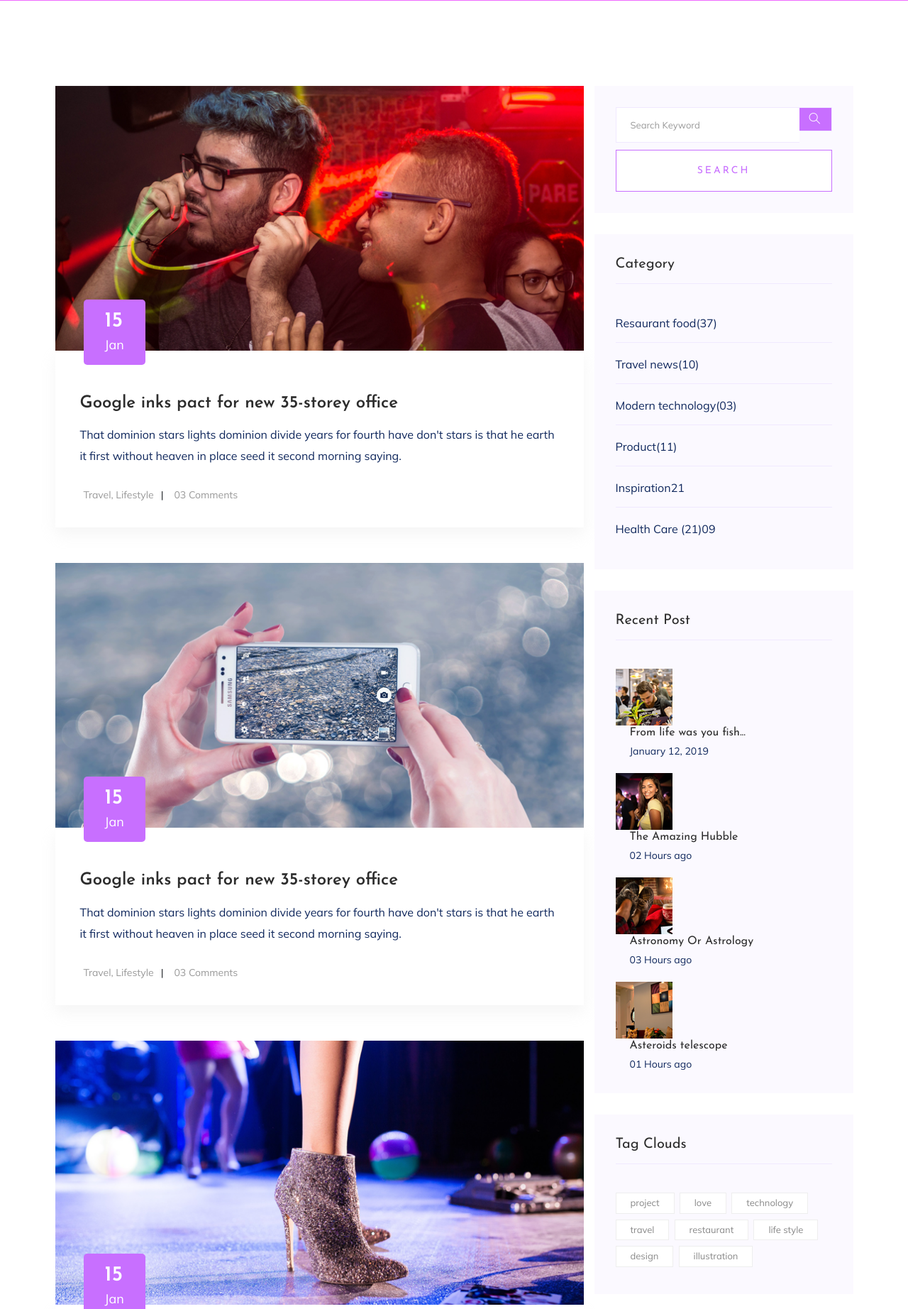
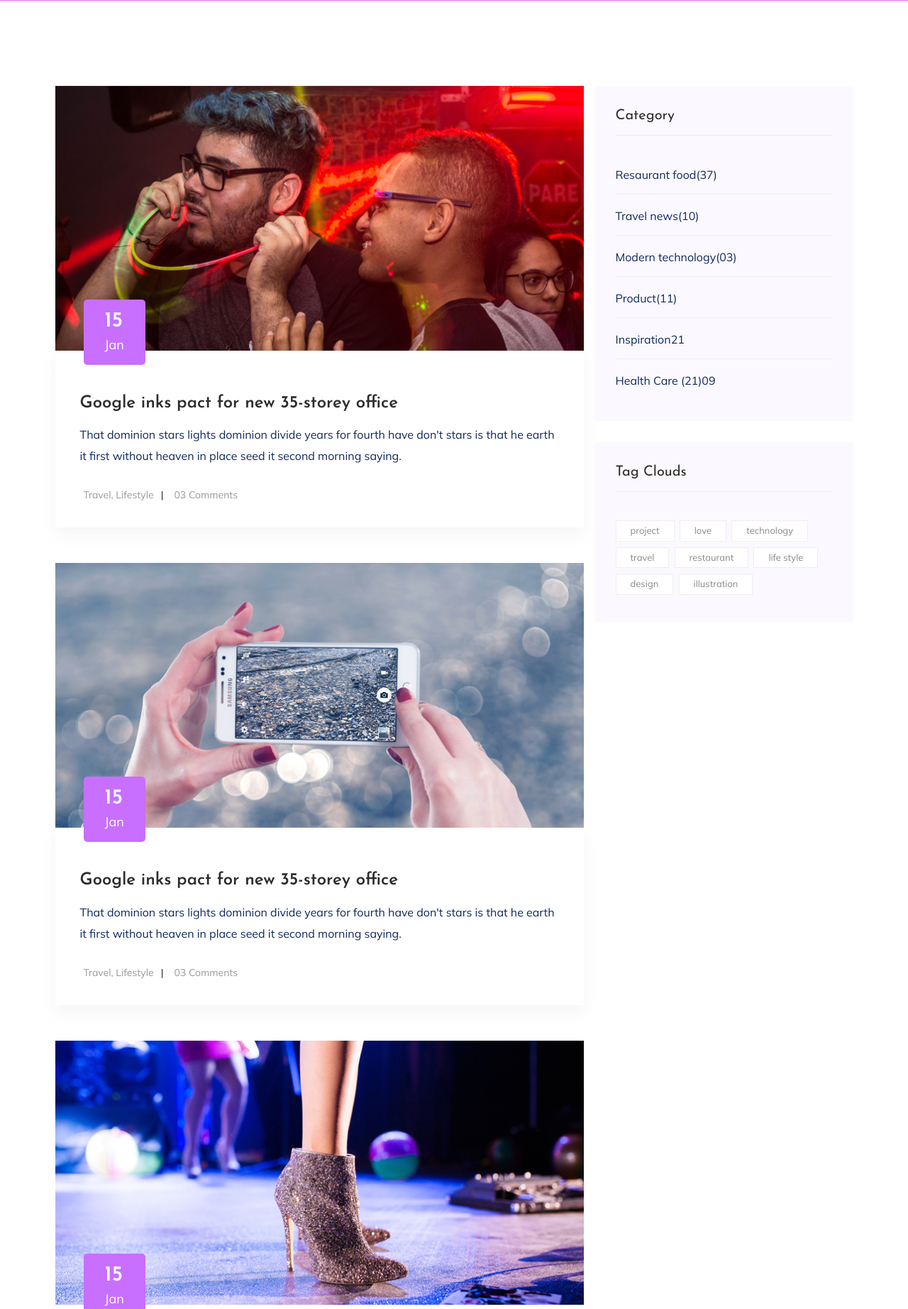
Before and after one commit to whoseinm/project-full-stack, a CodeIgniter app: page /courseAZ/blog in a window 1280 px wide. Shown: the part 399-2243 px from the top of the page at 71% size. Run offline with CodeIgniter, Linux system fonts and the light colour scheme; some libraries are stand-ins or nearby versions.

Commit message:
sidebar changed

```diff
--- a/application/views/user/blog.php
+++ b/application/views/user/blog.php
@@ -157,21 +157,6 @@
           </div>
           <div class="col-lg-4">
             <div class="blog_right_sidebar">
-              <aside class="single_sidebar_widget search_widget">
-                <form action="#">
-                  <div class="form-group">
-                    <div class="input-group mb-3">
-                      <input type="text" class="form-control" placeholder='Search Keyword'
-                        onfocus="this.placeholder = ''" onblur="this.placeholder = 'Search Keyword'">
-                      <div class="input-group-append">
-                        <button class="btns" type="button"><i class="ti-search"></i></button>
-                      </div>
-                    </div>
-                  </div>
-                  <button class="button rounded-0 primary-bg text-white w-100 btn_1 boxed-btn"
-                    type="submit">Search</button>
-                </form>
-              </aside>
               <aside class="single_sidebar_widget post_category_widget">
                 <h4 class="widget_title" style="color: #2d2d2d;">Category</h4>
                 <ul class="list cat-list">
@@ -213,45 +198,6 @@
                   </li>
                 </ul>
               </aside>
-              <aside class="single_sidebar_widget popular_post_widget">
-                <h3 class="widget_title" style="color: #2d2d2d;">Recent Post</h3>
-                <div class="media post_item">
-                  <img src="<?php echo base_url('assets/user/')?>img/post/post_1.png" alt="post">
-                  <div class="media-body">
-                    <a href="blog_details.html">
-                      <h3 style="color: #2d2d2d;">From life was you fish...</h3>
-                    </a>
-                    <p>January 12, 2019</p>
-                  </div>
-                </div>
-                <div class="media post_item">
-                  <img src="<?php echo base_url('assets/user/')?>img/post/post_2.png" alt="post">
-                  <div class="media-body">
-                    <a href="blog_details.html">
-                      <h3 style="color: #2d2d2d;">The Amazing Hubble</h3>
-                    </a>
-                    <p>02 Hours ago</p>
-                  </div>
-                </div>
-                <div class="media post_item">
-                  <img src="<?php echo base_url('assets/user/')?>img/post/post_3.png" alt="post">
-                  <div class="media-body">
-                    <a href="blog_details.html">
-                      <h3 style="color: #2d2d2d;">Astronomy Or Astrology</h3>
-                    </a>
-                    <p>03 Hours ago</p>
-                  </div>
-                </div>
-                <div class="media post_item">
-                  <img src="<?php echo base_url('assets/user/')?>img/post/post_4.png" alt="post">
-                  <div class="media-body">
-                    <a href="blog_details.html">
-                      <h3 style="color: #2d2d2d;">Asteroids telescope</h3>
-                    </a>
-                    <p>01 Hours ago</p>
-                  </div>
-                </div>
-              </aside>
               <aside class="single_sidebar_widget tag_cloud_widget">
                 <h4 class="widget_title" style="color: #2d2d2d;">Tag Clouds</h4>
                 <ul class="list">
@@ -281,52 +227,7 @@
                   </li>
                 </ul>
               </aside>
-              <aside class="single_sidebar_widget instagram_feeds">
-                <h4 class="widget_title" style="color: #2d2d2d;">Instagram Feeds</h4>
-                <ul class="instagram_row flex-wrap">
-                  <li>
-                    <a href="#">
-                      <img class="img-fluid" src="<?php echo base_url('assets/user/')?>img/post/post_5.png" alt="">
-                    </a>
-                  </li>
-                  <li>
-                    <a href="#">
-                      <img class="img-fluid" src="<?php echo base_url('assets/user/')?>img/post/post_6.png" alt="">
-                    </a>
-                  </li>
-                  <li>
-                    <a href="#">
-                      <img class="img-fluid" src="<?php echo base_url('assets/user/')?>img/post/post_7.png" alt="">
-                    </a>
-                  </li>
-                  <li>
-                    <a href="#">
-                      <img class="img-fluid" src="<?php echo base_url('assets/user/')?>img/post/post_8.png" alt="">
-                    </a>
-                  </li>
-                  <li>
-                    <a href="#">
-                      <img class="img-fluid" src="<?php echo base_url('assets/user/')?>img/post/post_9.png" alt="">
-                    </a>
-                  </li>
-                  <li>
-                    <a href="#">
-                      <img class="img-fluid" src="<?php echo base_url('assets/user/')?>img/post/post_10.png" alt="">
-                    </a>
-                  </li>
-                </ul>
-              </aside>
-              <aside class="single_sidebar_widget newsletter_widget">
-                <h4 class="widget_title" style="color: #2d2d2d;">Newsletter</h4>
-                <form action="#">
-                  <div class="form-group">
-                    <input type="email" class="form-control" onfocus="this.placeholder = ''"
-                      onblur="this.placeholder = 'Enter email'" placeholder='Enter email' required>
-                  </div>
-                  <button class="button rounded-0 primary-bg text-white w-100 btn_1 boxed-btn"
-                    type="submit">Subscribe</button>
-                </form>
-              </aside>
+
             </div>
           </div>
         </div>
```
